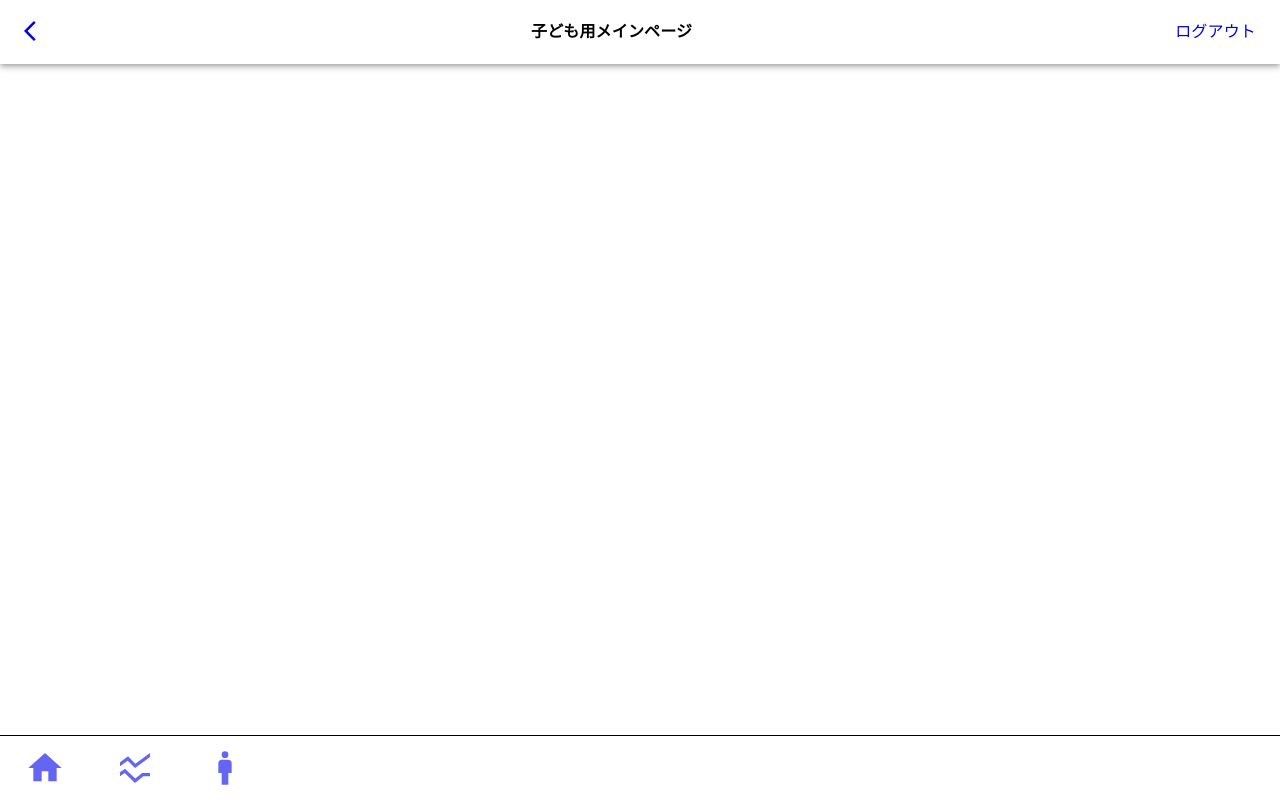
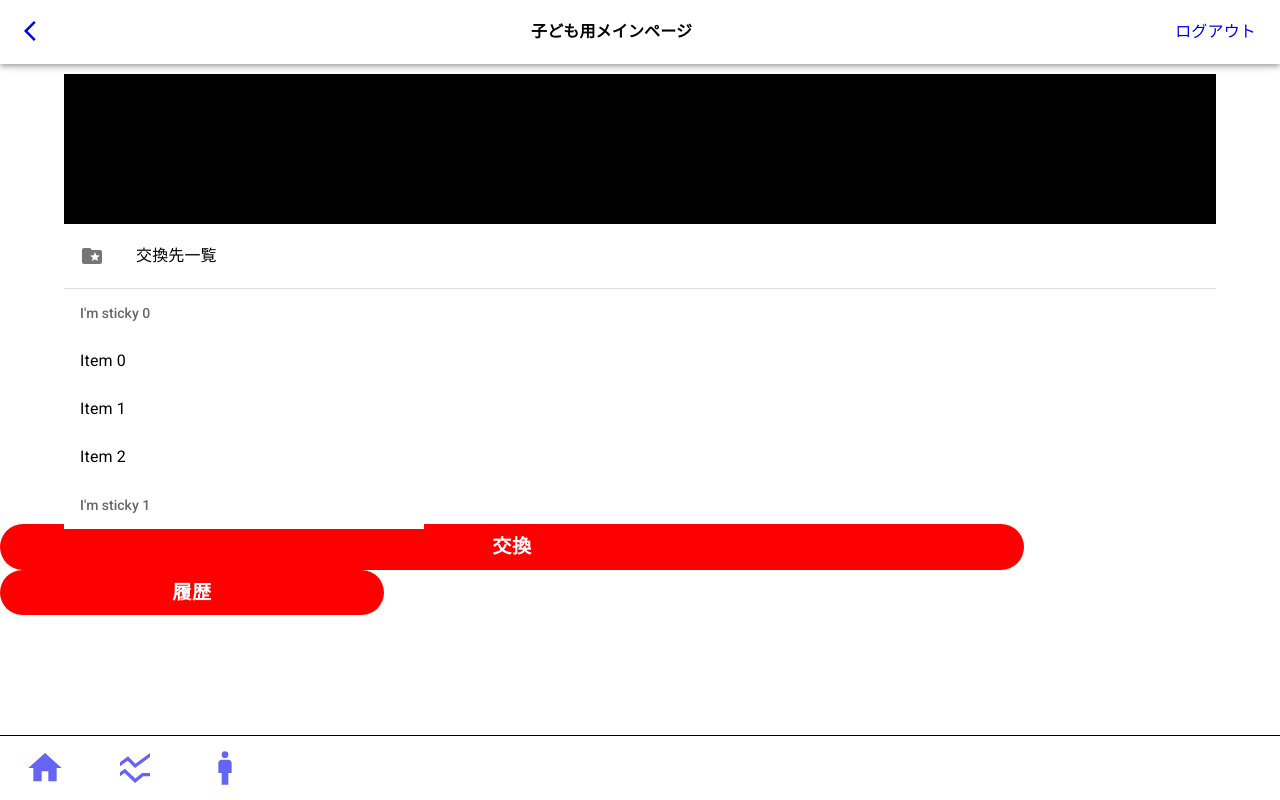
Before and after one commit to s-yuk/hf-frontend, a React (Vite) app: page /child in a window 1280 px wide. Built offline with nearby package versions, Linux system fonts and the light colour scheme.

Commit message:
childmain

```diff
--- a/src/components/Header.jsx
+++ b/src/components/Header.jsx
@@ -4,7 +4,13 @@ import { Link } from 'react-router-dom'
 
 export const Header = ({ title }) => {
   return (
-    <AppBar position='static' sx={{ bgcolor: 'white' }}>
+    <AppBar
+      position='static'
+      sx={{
+        bgcolor: 'white',
+        mb: '10px',
+      }}
+    >
       <Toolbar
         sx={{
           display: 'flex',
--- a/src/pages/ChildHome.jsx
+++ b/src/pages/ChildHome.jsx
@@ -1,10 +1,70 @@
+import { FolderSpecial } from '@mui/icons-material'
+import { Box, Divider, List, ListItem, ListItemButton, ListItemIcon, ListItemText, ListSubheader } from '@mui/material'
 import { Header } from '../components/Header'
+import { BigButton, SmallButton } from '../components/Buttons'
 import IconTabs from '../components/IconTabs'
 
 const ChildHome = () => {
   return (
     <>
       <Header title='子ども用メインページ' />
+      <Box
+        sx={{
+          width: '90%',
+          height: 150,
+          bgcolor: 'black',
+          mx: 'auto',
+        }}
+      ></Box>
+      <Box
+        sx={{
+          width: '90%',
+          maxHeight: 300,
+          mx: 'auto',
+        }}
+      >
+        <nav aria-label='main mailbox folders'>
+          <List>
+            <ListItem disablePadding>
+              <ListItemButton>
+                <ListItemIcon>
+                  <FolderSpecial />
+                </ListItemIcon>
+                <ListItemText primary='交換先一覧' />
+              </ListItemButton>
+            </ListItem>
+          </List>
+        </nav>
+        <Divider />
+
+        <List
+          sx={{
+            width: '100%',
+            maxWidth: 360,
+            bgcolor: 'background.paper',
+            position: 'relative',
+            overflow: 'auto',
+            maxHeight: 300,
+            '& ul': { padding: 0 },
+          }}
+          subheader={<li />}
+        >
+          {[0, 1, 2, 3, 4].map((sectionId) => (
+            <li key={`section-${sectionId}`}>
+              <ul>
+                <ListSubheader>{`I'm sticky ${sectionId}`}</ListSubheader>
+                {[0, 1, 2].map((item) => (
+                  <ListItem key={`item-${sectionId}-${item}`}>
+                    <ListItemText primary={`Item ${item}`} />
+                  </ListItem>
+                ))}
+              </ul>
+            </li>
+          ))}
+        </List>
+      </Box>
+      <BigButton text='交換' />
+      <SmallButton text='履歴' />
       <IconTabs />
     </>
   )
```
